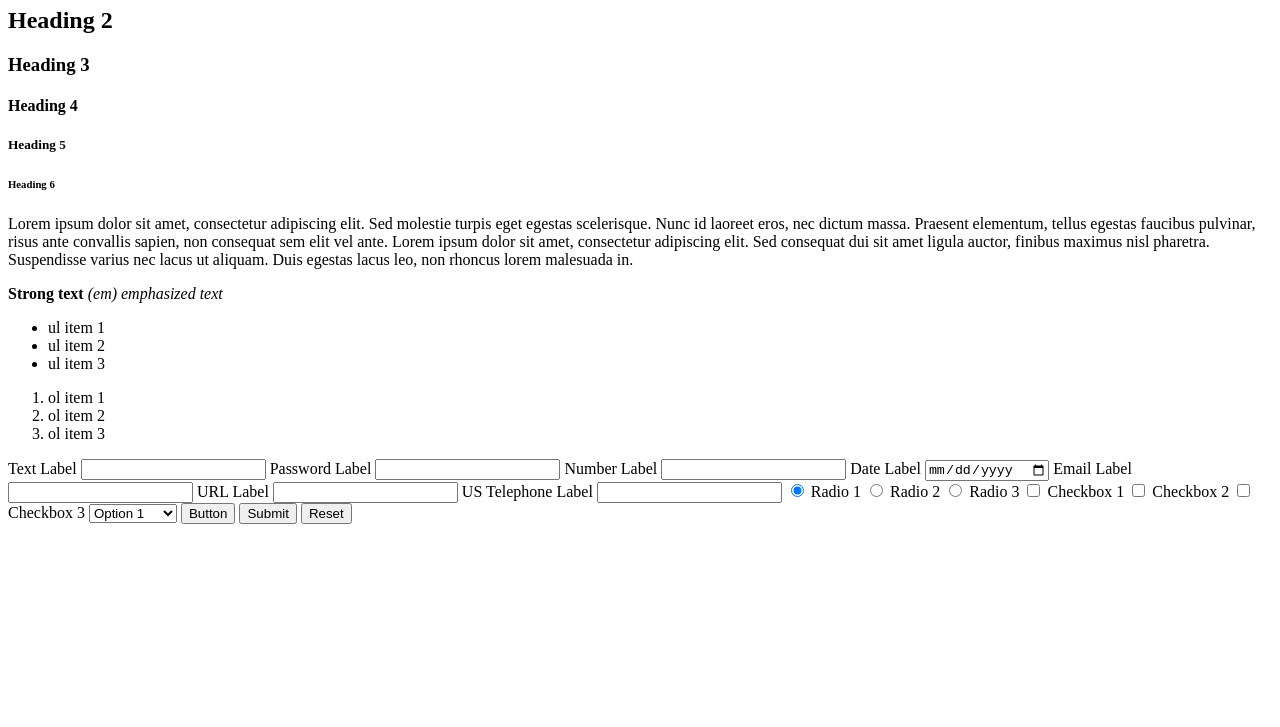
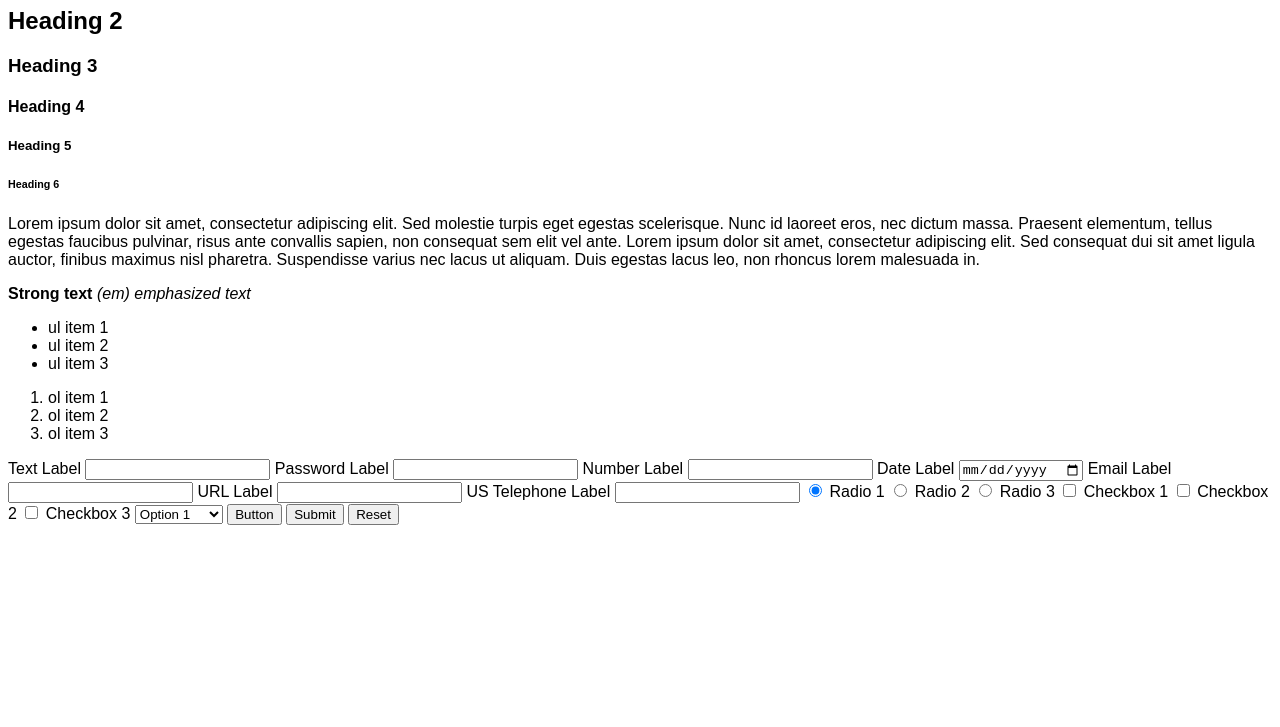
Before and after one commit to JasonWhitcher/css-style-plugins, a plain HTML site: page index.html in a window 1280 px wide. Shown: the part 73-800 px from the top of the page. Drawn offline with Linux system fonts and the light colour scheme.

Commit message:
added css folder and files (this uses scss)

```diff
--- /dev/null
+++ b/css/style.scss
@@ -0,0 +1,7 @@
+/*
+    Author     : Jason Whitcher
+*/
+
+body {
+    font-family: fantasy;
+}
--- a/index.html
+++ b/index.html
@@ -8,6 +8,8 @@ Description: This is a template/demo page for the 'css-style-plugins'.
         <title>Testing css-style-plugins</title>
         <meta charset="UTF-8">
         <meta name="viewport" content="width=device-width, initial-scale=1.0">
+
+        <link href="css/style.css" rel="stylesheet" type="text/css" />
     </head>
     <body>
         <h1>Heading 1</h1>
```
Also changed, not shown: css/style.css (added), 1 other file.
